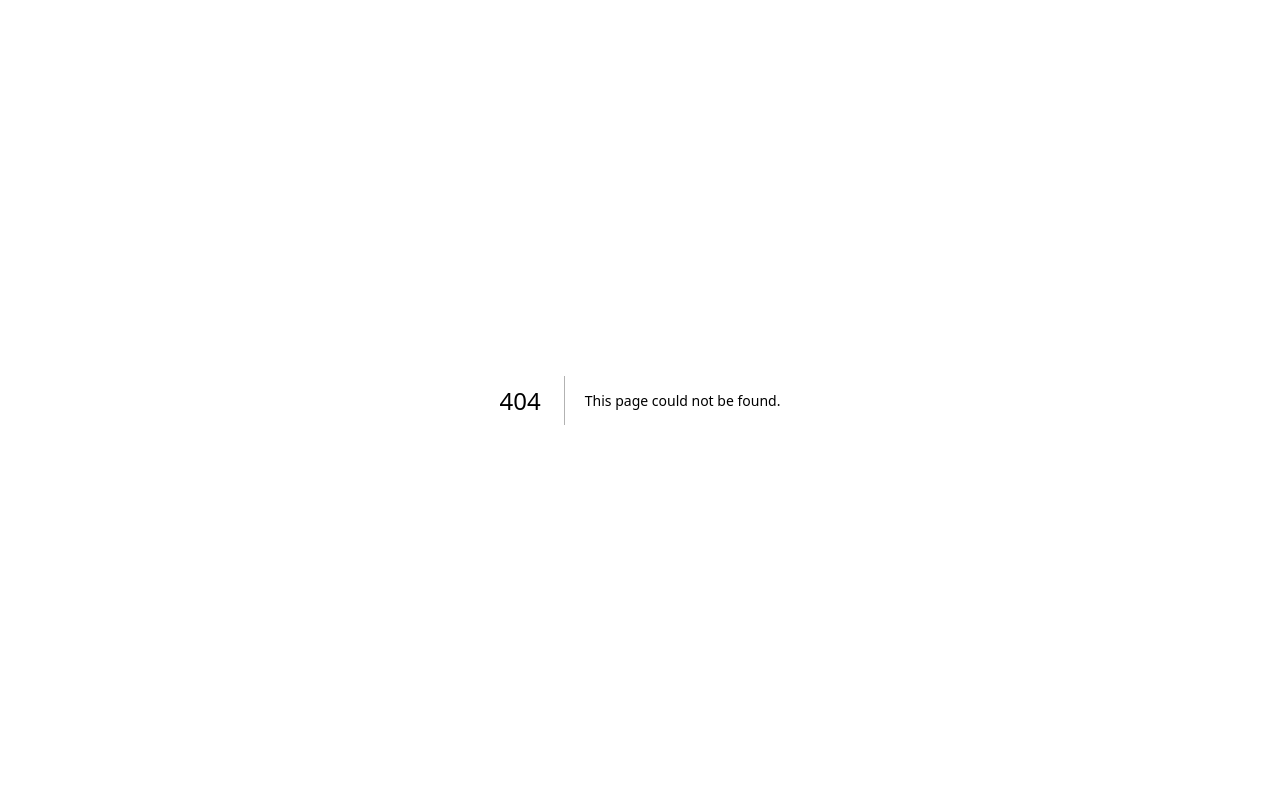
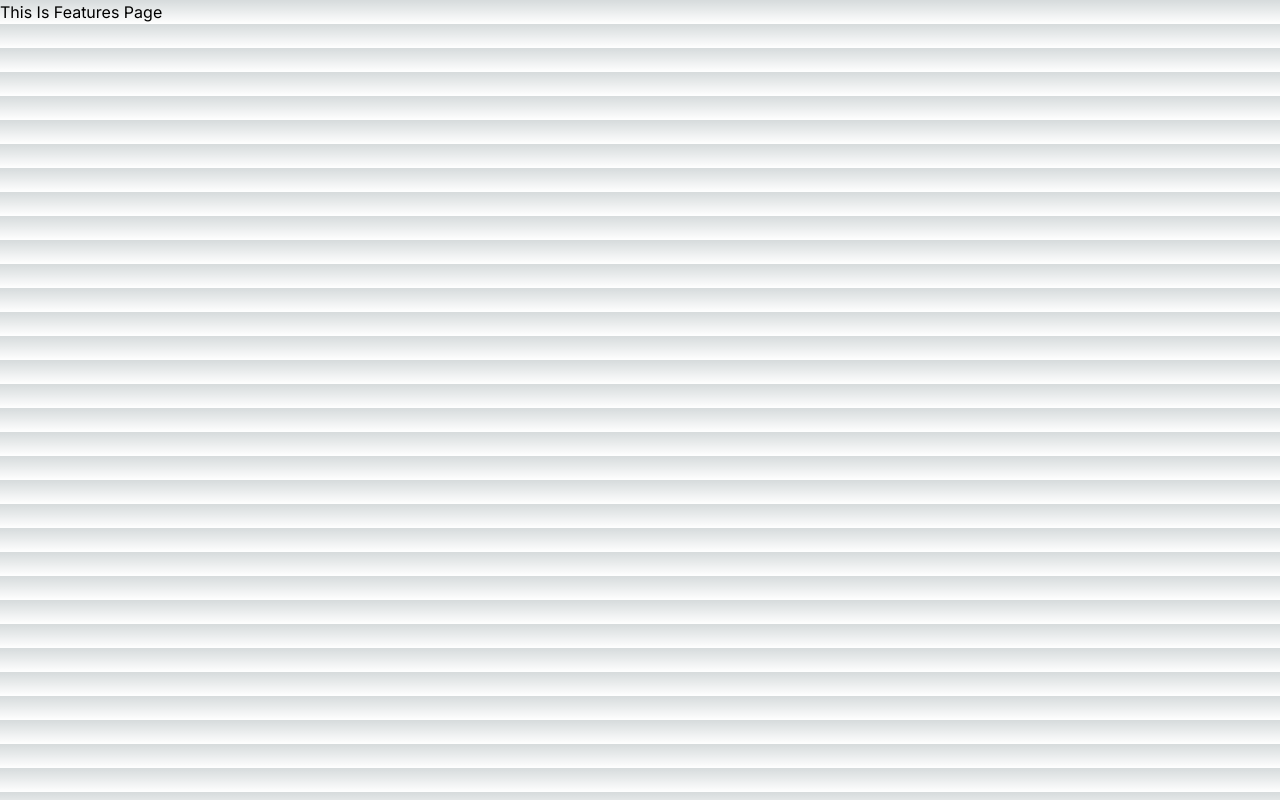
Before and after one commit to taskinahmadalfaruqe/Pack-And-Go-With-NextJS, a Next.js app: page /features in a window 1280 px wide. Before the commit this address had no page. Built offline with nearby package versions, Linux system fonts and the light colour scheme.

Commit message:
Add All RouteS

```diff
--- /dev/null
+++ b/src/app/(public)/blog/page.js
@@ -0,0 +1,11 @@
+import React from 'react';
+
+const page = () => {
+    return (
+        <div>
+            This Is Tour Page
+        </div>
+    );
+};
+
+export default page;
--- /dev/null
+++ b/src/app/(public)/features/page.js
@@ -0,0 +1,11 @@
+import React from 'react';
+
+const page = () => {
+    return (
+        <div>
+            This Is Features Page
+        </div>
+    );
+};
+
+export default page;
--- a/src/app/(public)/page.js
+++ b/src/app/(public)/page.js
@@ -4,6 +4,7 @@ const HomePage = () => {
   return (
     <div>
       This Is Home Page
+
     </div>
   );
 };
```
